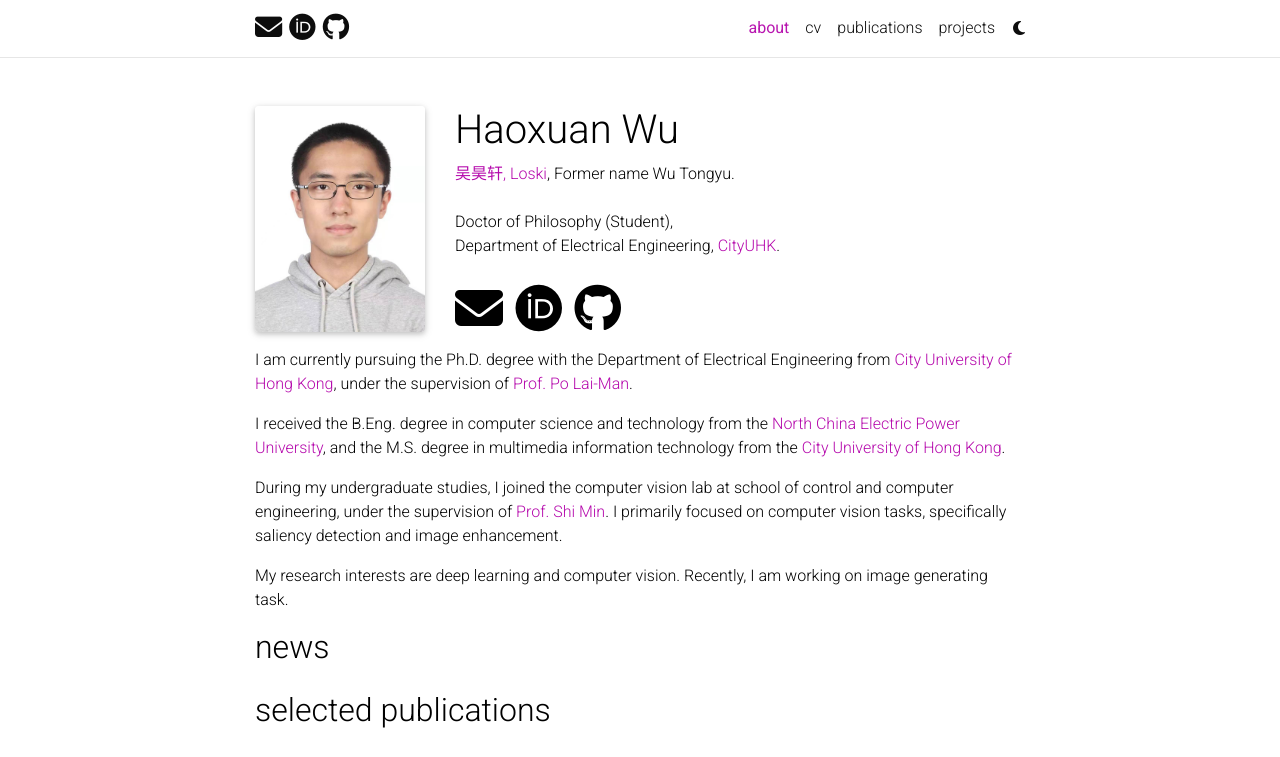
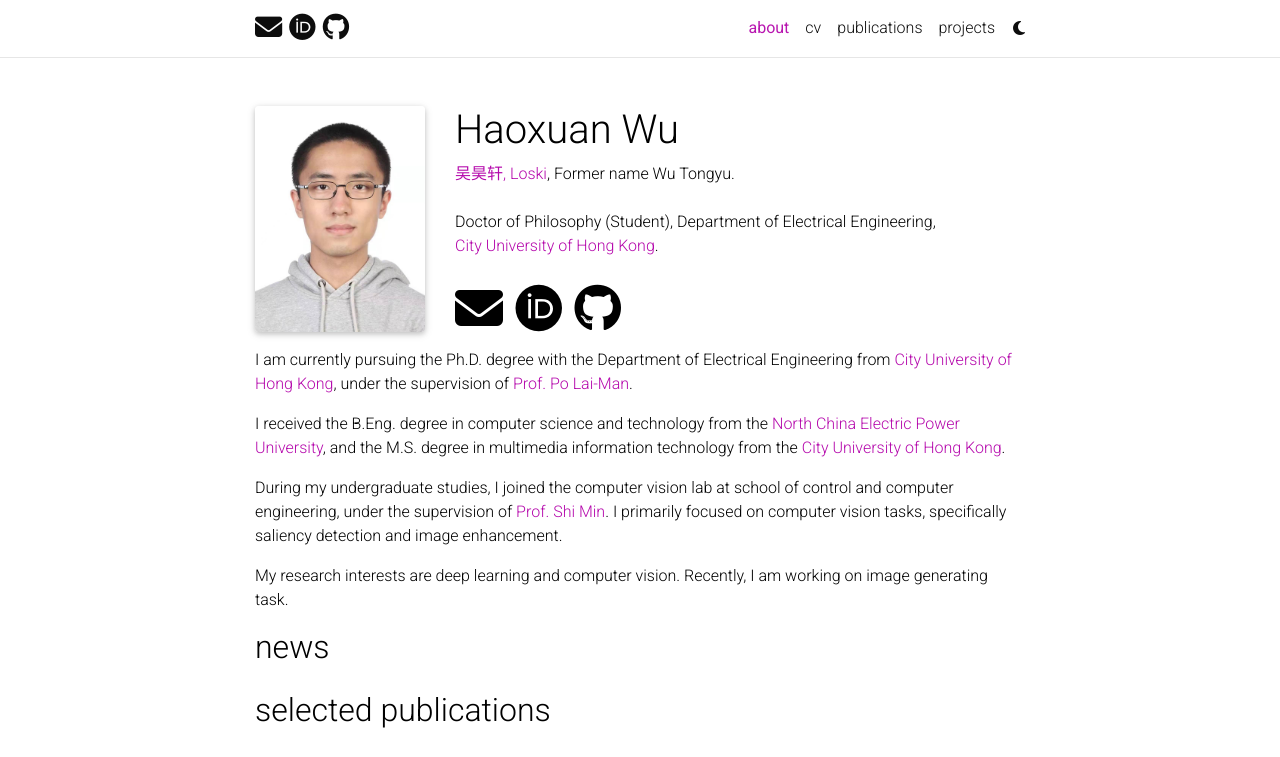
Before and after one commit to LOSKIw/LOSKIw.github.io, a Jekyll site: the page built from _pages/about.md, in a window 1280 px wide and 931 px high, cut to the strip 0-757 px from the top of the window. Built offline with Jekyll 4.4.1, drawn with Linux system fonts in a browser that asks for light colours; full-size pictures stand in for the smaller copies a plugin makes; some web fonts are replaced; comment, search, counter and statistics services are not loaded; a style sheet for code colours, icons or effects is not loaded.

Commit message:
test, about.html page

```diff
--- a/_pages/about.md
+++ b/_pages/about.md
@@ -4,8 +4,8 @@
 permalink: /
 subtitle: >
   <a href='#'>吴昊轩, Loski</a>, Former name Wu Tongyu.<br><br>
-  Doctor of Philosophy (Student),<br>
-  Department of Electrical Engineering, <a href='https://www.cityu.edu.hk/'>CityUHK</a>.
+  Doctor of Philosophy (Student), Department of Electrical Engineering,<br>
+  <a href='https://www.cityu.edu.hk/'>City University of Hong Kong</a>.
 
 profile:
   align: right
```
